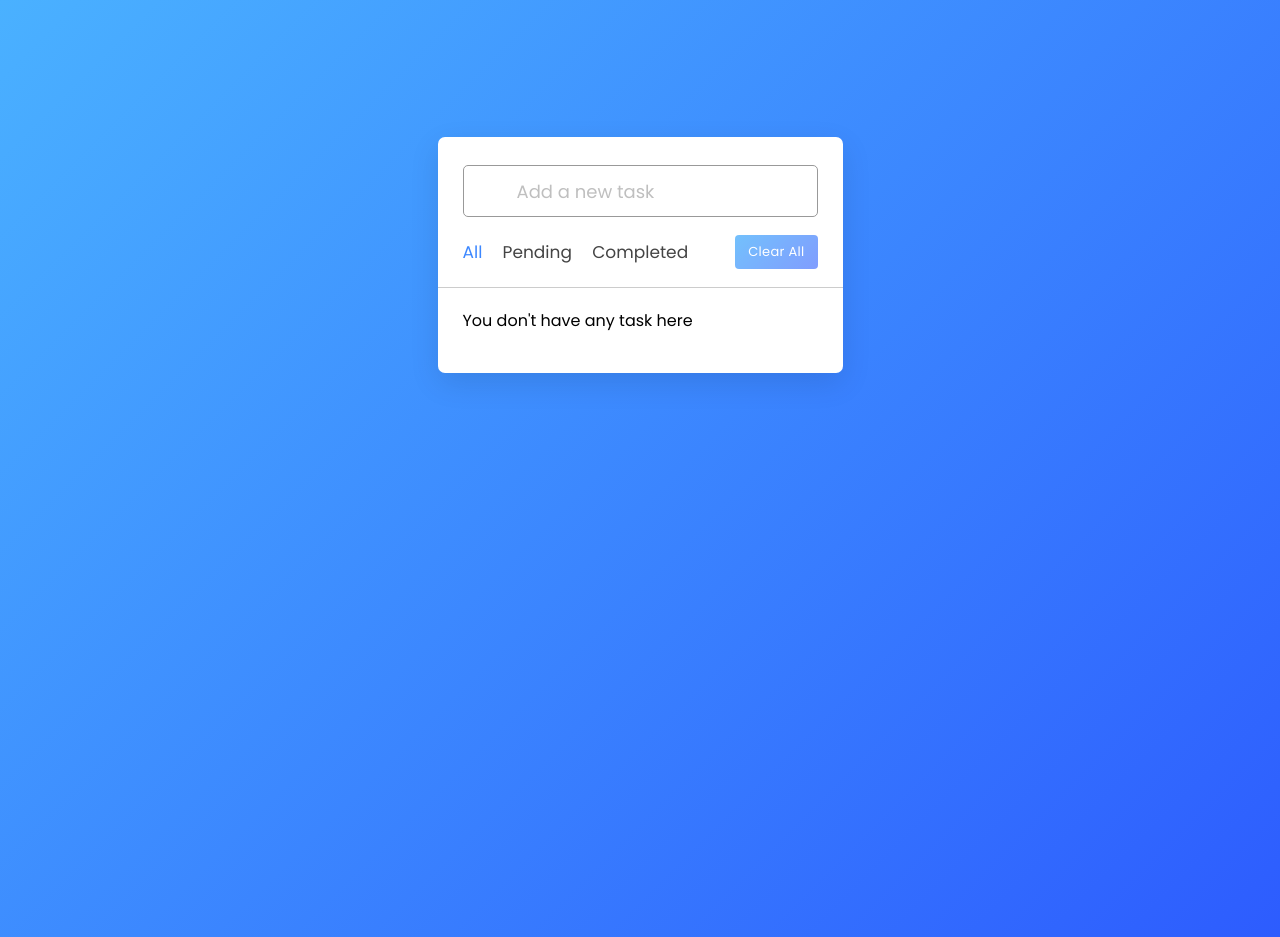
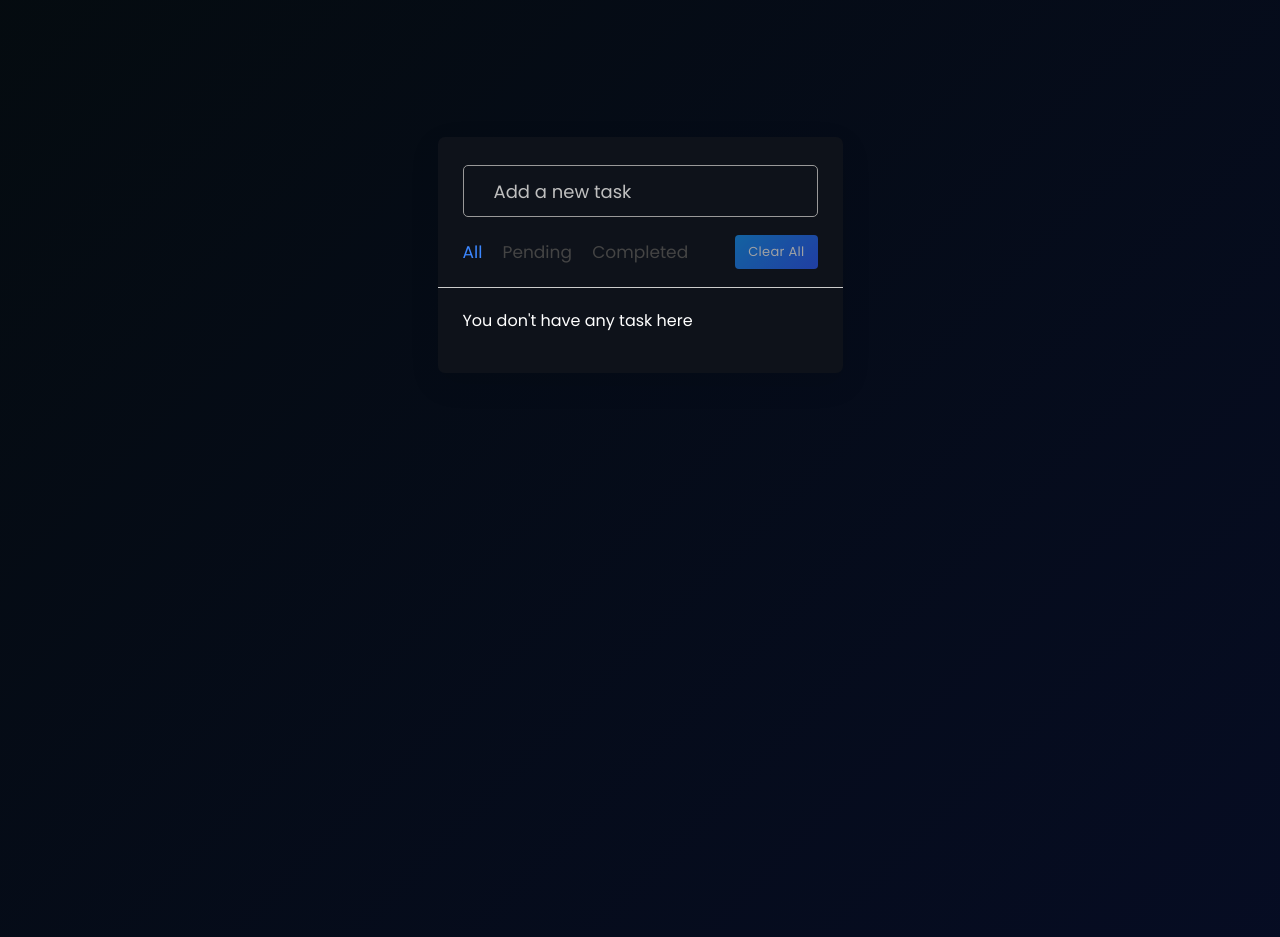
Before and after one commit to codewithandres/-49DayCdoe-Todo-List-App, a plain HTML site: page index.html in a window 1280 px wide. Drawn offline with nearby package versions, Linux system fonts and the light colour scheme.

Commit message:
cambios de estilos css

```diff
--- a/css/main.css
+++ b/css/main.css
@@ -12,19 +12,20 @@ body {
     width: 100%;
     height: 100vh;
     overflow: hidden;
-    background: linear-gradient(135deg, #4AB1FF, #2D5CFE);
+    background: linear-gradient(135deg, hsl(205, 55%, 4%), hsl(227, 70%, 8%));
+    color: white;
 }
 
 ::selection {
     color: #fff;
-    background: #3C87FF;
+    background: hsl(219, 63%, 6%);
 }
 
 .wrapper {
     max-width: 405px;
     padding: 28px 0 30px;
     margin: 137px auto;
-    background: #fff;
+    background: hsl(220, 29%, 8%);
     border-radius: 7px;
     box-shadow: 0 10px 30px rgba(0, 0, 0, 0.1);
 }
@@ -35,11 +36,6 @@ body {
     position: relative;
 }
 
-.task-input img {
-    top: 50%;
-    position: absolute;
-    transform: translate(17px, -50%);
-}
 
 .task-input input {
     height: 100%;
@@ -47,13 +43,16 @@ body {
     outline: none;
     font-size: 18px;
     border-radius: 5px;
-    padding: 0 20px 0 53px;
-    border: 1px solid #999;
+    padding: 0 20px 0 30px;
+    background-color: transparent;
+    border: 1px solid hsl(0, 0%, 60%);
+    color: hsl(0, 0%, 90%);
+    transition: padding-left 300ms cubic-bezier(0.175, 0.885, 0.32, 1.275);
 }
 
 .task-input input:focus,
 .task-input input.active {
-    padding-left: 52px;
+    padding-left: 32px;
     border: 2px solid #3C87FF;
 }
 
@@ -128,12 +127,12 @@ li {
 }
 
 .task-box::-webkit-scrollbar-track {
-    background: #f1f1f1;
+    background: hsl(0, 0%, 54%);
     border-radius: 25px;
 }
 
 .task-box::-webkit-scrollbar-thumb {
-    background: #e6e6e6;
+    background: hsl(210, 2%, 23%);
     border-radius: 25px;
 }
 
@@ -185,13 +184,13 @@ li {
     right: -5px;
     bottom: -65px;
     padding: 5px 0;
-    background: #fff;
+    background: hsl(207, 37%, 11%);
     position: absolute;
     border-radius: 4px;
     transform: scale(0);
     transform-origin: top right;
     box-shadow: 0 0 6px rgba(0, 0, 0, 0.15);
-    transition: transform 0.2s ease;
+    transition: transform 0.2s cubic-bezier(0.175, 0.885, 0.32, 1.275);
 }
 
 .task-box .task:last-child .task-menu {
@@ -222,7 +221,7 @@ li {
 }
 
 .settings li:hover {
-    background: #f5f5f5;
+    background: hsl(0, 0%, 39%);
 }
 
 .settings li i {
```
Also changed, not shown: index.html (+0 -1 lines).
